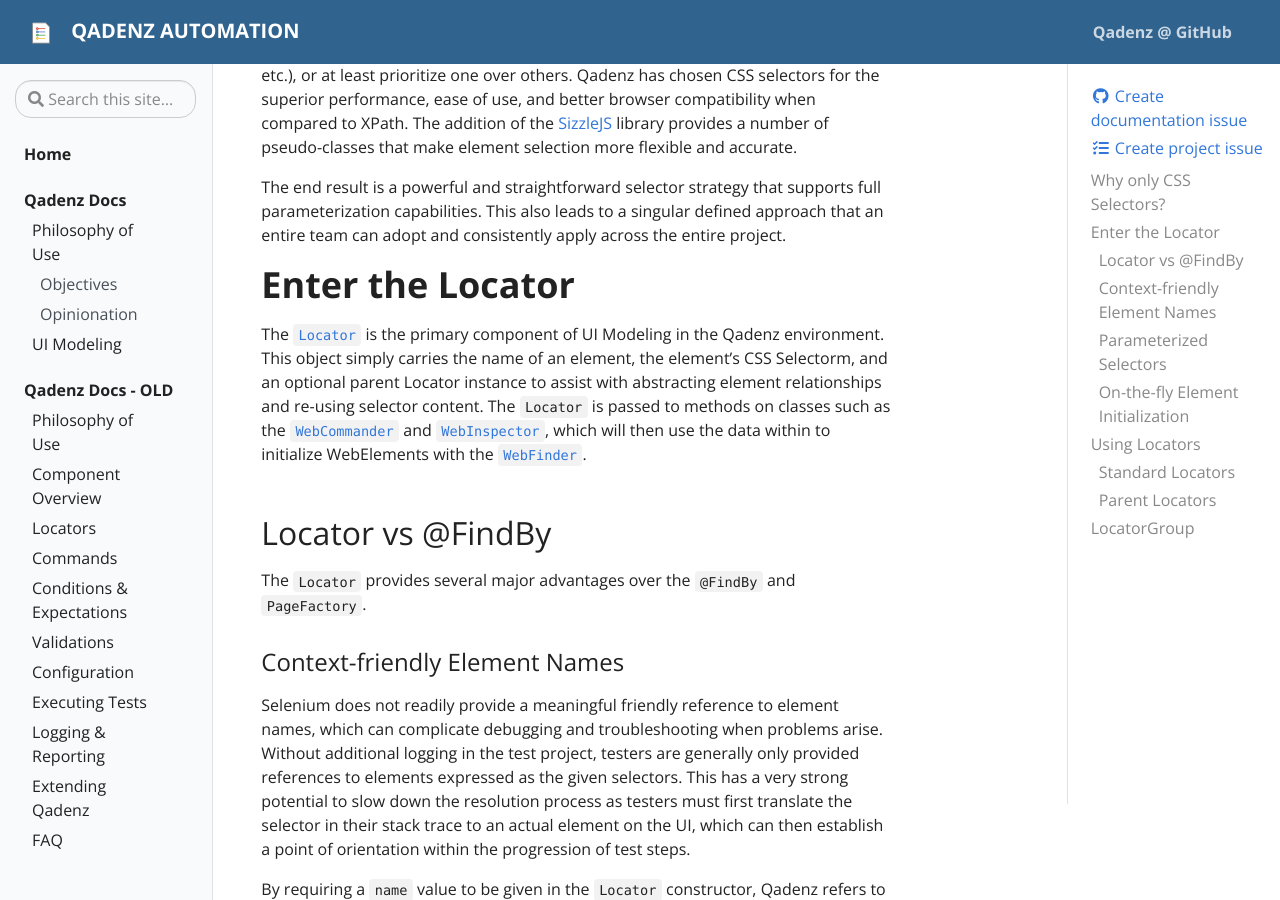
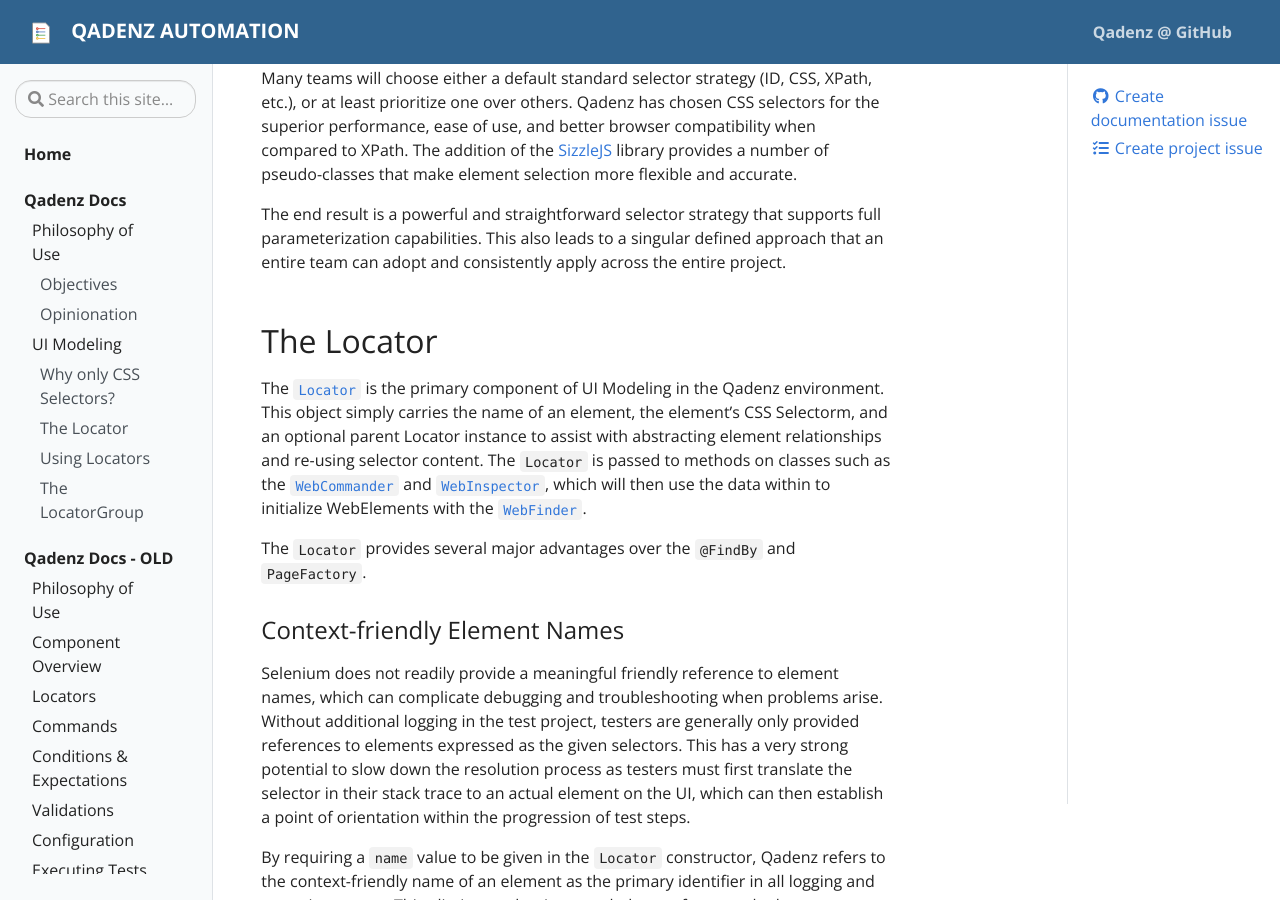
Before and after one commit to qadenz/qadenz.github.io, a Jekyll site: the page built from pages/docs.md, in a window 1280 px wide and 900 px high, scrolled down 3106 px. Built offline with Jekyll 4.4.1, drawn with Linux system fonts in a browser that asks for light colours; some of the changed text lies outside the part shown.

Commit message:
Update UI Modeling headers and toc

```diff
--- a/pages/docs.md
+++ b/pages/docs.md
@@ -43,17 +43,15 @@ In short, Qadenz is quite happy to follow Simon Stewart's [advice](https://www.y
 
 The UI Modeling strategy behind Qadenz centers around the [`Locator`](https://github.com/qadenz/qadenz/blob/master/src/main/java/io/qadenz/automation/ui/Locator.java) object, and rather than mix between all the different selector types, Qadenz has chosen CSS selectors exclusively.
 
-# Why only CSS Selectors?
+## Why only CSS Selectors?
 
 Many teams will choose either a default standard selector strategy (ID, CSS, XPath, etc.), or at least prioritize one over others. Qadenz has chosen CSS selectors for the superior performance, ease of use, and better browser compatibility when compared to XPath. The addition of the [SizzleJS](https://github.com/jquery/sizzle) library provides a number of pseudo-classes that make element selection more flexible and accurate.
 
 The end result is a powerful and straightforward selector strategy that supports full parameterization capabilities. This also leads to a singular defined approach that an entire team can adopt and consistently apply across the entire project.
 
-# Enter the Locator
+## The Locator
 
 The [`Locator`](https://github.com/qadenz/qadenz/blob/master/src/main/java/io/qadenz/automation/ui/Locator.java) is the primary component of UI Modeling in the Qadenz environment. This object simply carries the name of an element, the element's CSS Selectorm, and an optional parent Locator instance to assist with abstracting element relationships and re-using selector content. The `Locator` is passed to methods on classes such as the [`WebCommander`](https://github.com/qadenz/qadenz/blob/master/src/main/java/io/qadenz/automation/commands/WebCommander.java) and [`WebInspector`](https://github.com/qadenz/qadenz/blob/master/src/main/java/io/qadenz/automation/commands/WebInspector.java), which will then use the data within to initialize WebElements with the [`WebFinder`](https://github.com/qadenz/qadenz/blob/master/src/main/java/io/qadenz/automation/ui/WebFinder.java).
-
-## Locator vs @FindBy
 
 The `Locator` provides several major advantages over the `@FindBy` and `PageFactory`.
 
@@ -85,13 +83,13 @@ Using `PageFactory.initElements()` will instantiate the page class, and all `Web
 
 With Qadenz, Locators are defined and passed to commands methods, which in turn initialize a `WebElement` prior to acting upon the element. Further, each command will initialize the target element each time the command is called. By initializing WebElements *at the time they are used*, this mitigates situations that might produce a `StaleElementReferenceException`, and when errors are encountered, the problem can be presented far more clearly.
 
-# Using Locators
+## Using Locators
 
-## Standard Locators
+### Standard Locators
 
 A `Locator` holds two required values, `name` and `selector`. The `name` field is completely user-definable, but is recommended to at least convey some level of meaningful context to the element being mapped. This value will appear in the logs, on the final report output, as well as within any error handling.
 
-## Parent Locators
+### Parent Locators
 
 The `Locator` can hold a third, optional value of another `Locator` instance. This is intended to allow abstraction of selector segments by combining the selector of the parent Locator with that of the current Locator as a single selector value. This can be helpful in reducing repeated selector segments when creating Locators for closely related UI Elements.
 
```
Also changed, not shown: other parts of pages/docs.md (+1 -1 lines), _data/toc.yml (+9 -0 lines).
